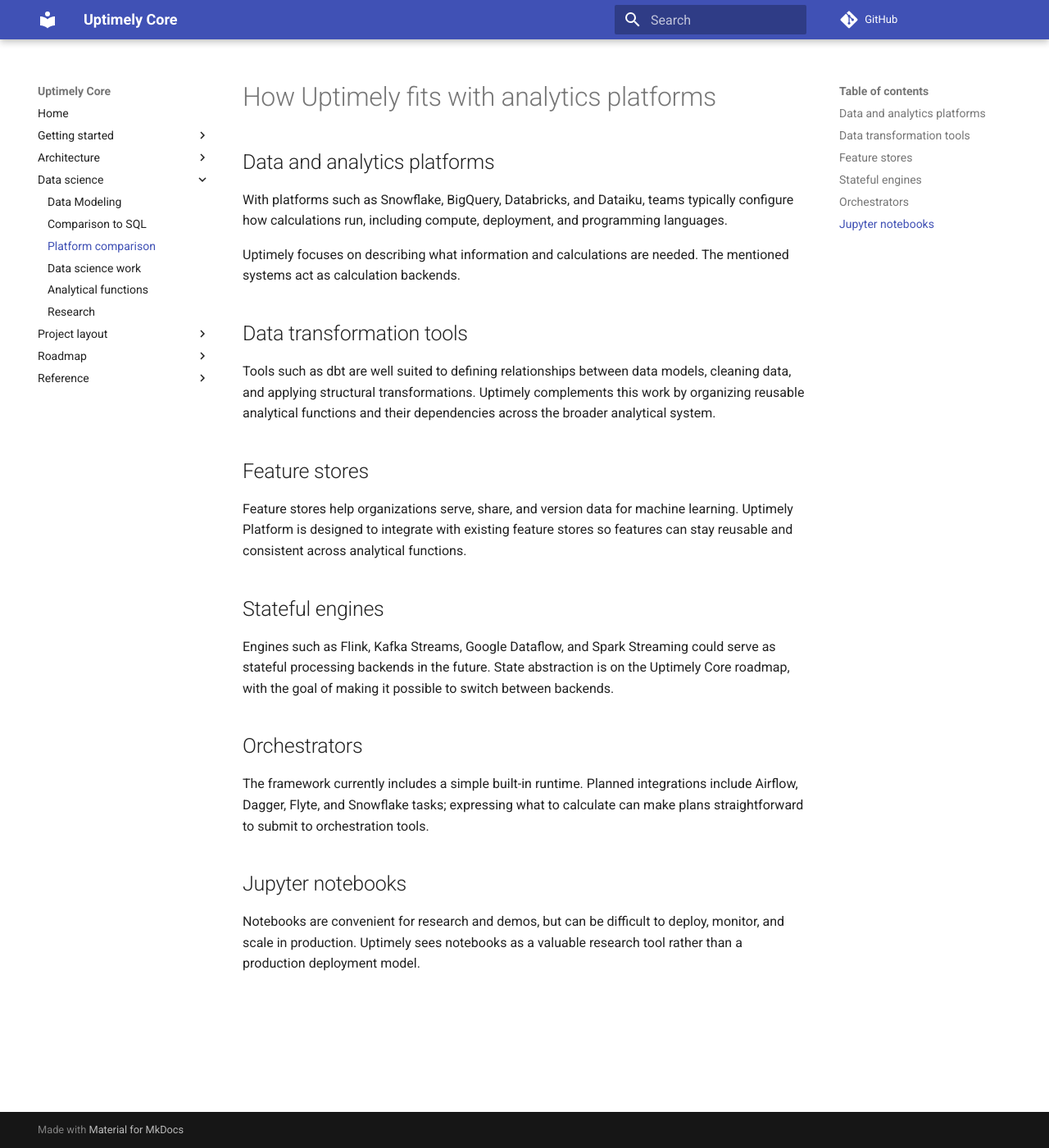
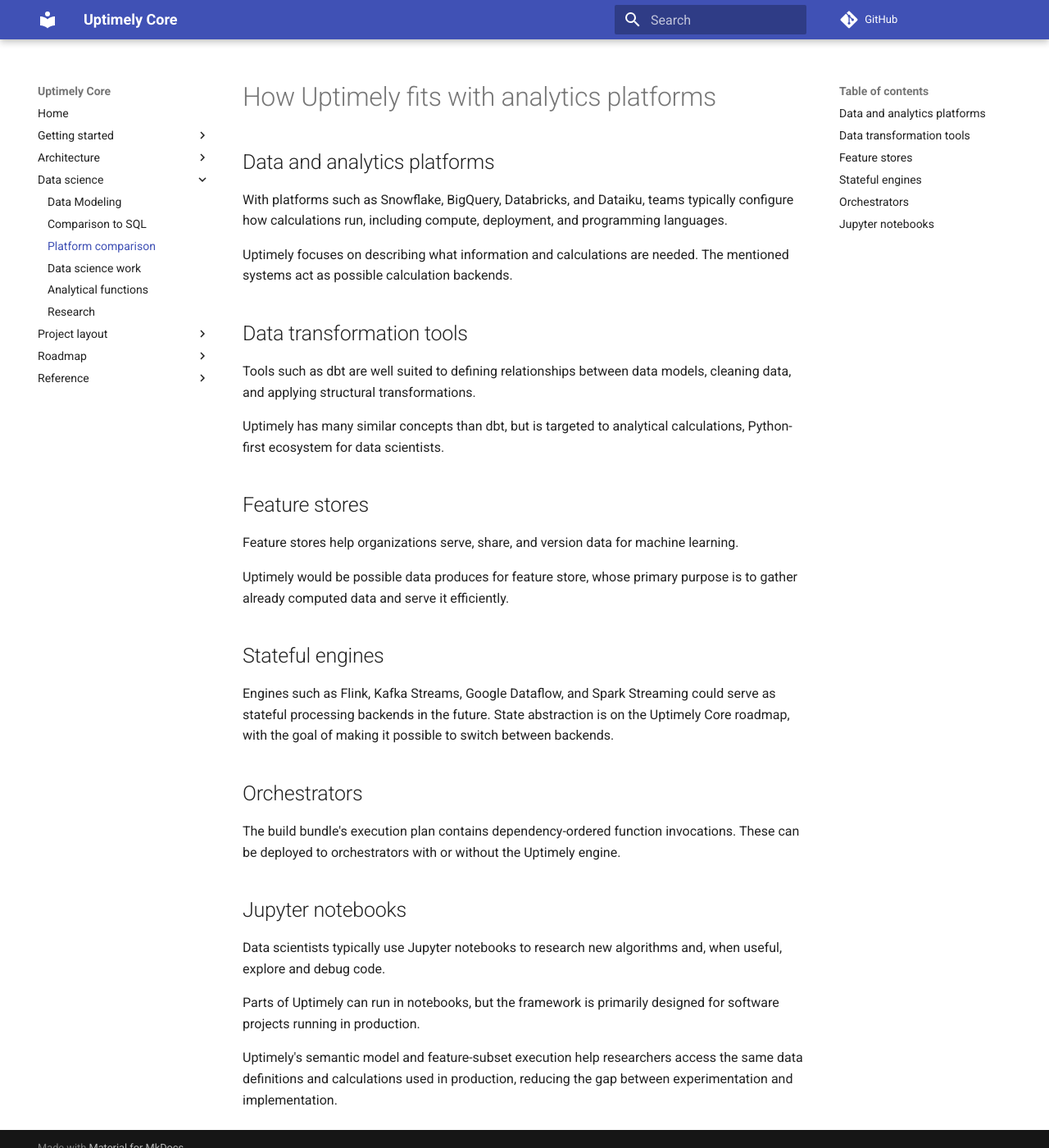
Before and after one commit to uptimely-ai/uptimely-core, an MkDocs documentation site: the page built from docs/data-science/platform-comparison.md, in a window 1280 px wide and 1400 px high. Shown: the whole window at 82% size. Built offline with MkDocs 1.6.1 and Material for MkDocs 9.7.7, drawn with Linux system fonts in a browser that asks for light colours; comment, search, counter and statistics services are not loaded.

Commit message:
Update platform comparison and way of work

```diff
--- a/docs/data-science/platform-comparison.md
+++ b/docs/data-science/platform-comparison.md
@@ -4,15 +4,19 @@
 
 With platforms such as Snowflake, BigQuery, Databricks, and Dataiku, teams typically configure how calculations run, including compute, deployment, and programming languages.
 
-Uptimely focuses on describing what information and calculations are needed. The mentioned systems act as calculation backends.
+Uptimely focuses on describing what information and calculations are needed. The mentioned systems act as possible calculation backends.
 
 ## Data transformation tools
 
-Tools such as dbt are well suited to defining relationships between data models, cleaning data, and applying structural transformations. Uptimely complements this work by organizing reusable analytical functions and their dependencies across the broader analytical system.
+Tools such as dbt are well suited to defining relationships between data models, cleaning data, and applying structural transformations.
+
+Uptimely has many similar concepts than dbt, but is targeted to analytical calculations, Python-first ecosystem for data scientists.
 
 ## Feature stores
 
-Feature stores help organizations serve, share, and version data for machine learning. Uptimely Platform is designed to integrate with existing feature stores so features can stay reusable and consistent across analytical functions.
+Feature stores help organizations serve, share, and version data for machine learning.
+
+Uptimely would be possible data produces for feature store, whose primary purpose is to gather already computed data and serve it efficiently.
 
 ## Stateful engines
 
@@ -20,8 +24,17 @@
 
 ## Orchestrators
 
-The framework currently includes a simple built-in runtime. Planned integrations include Airflow, Dagger, Flyte, and Snowflake tasks; expressing what to calculate can make plans straightforward to submit to orchestration tools.
+The build bundle's execution plan contains dependency-ordered function invocations.
+These can be deployed to orchestrators with or without the Uptimely engine.
 
 ## Jupyter notebooks
 
-Notebooks are convenient for research and demos, but can be difficult to deploy, monitor, and scale in production. Uptimely sees notebooks as a valuable research tool rather than a production deployment model.
+Data scientists typically use Jupyter notebooks to research new algorithms and,
+when useful, explore and debug code.
+
+Parts of Uptimely can run in notebooks, but the framework is primarily designed
+for software projects running in production.
+
+Uptimely's semantic model and feature-subset execution help researchers access
+the same data definitions and calculations used in production, reducing the gap
+between experimentation and implementation.
```
Also changed, not shown: docs/data-science/way-of-work.md (+3 -1 lines).
